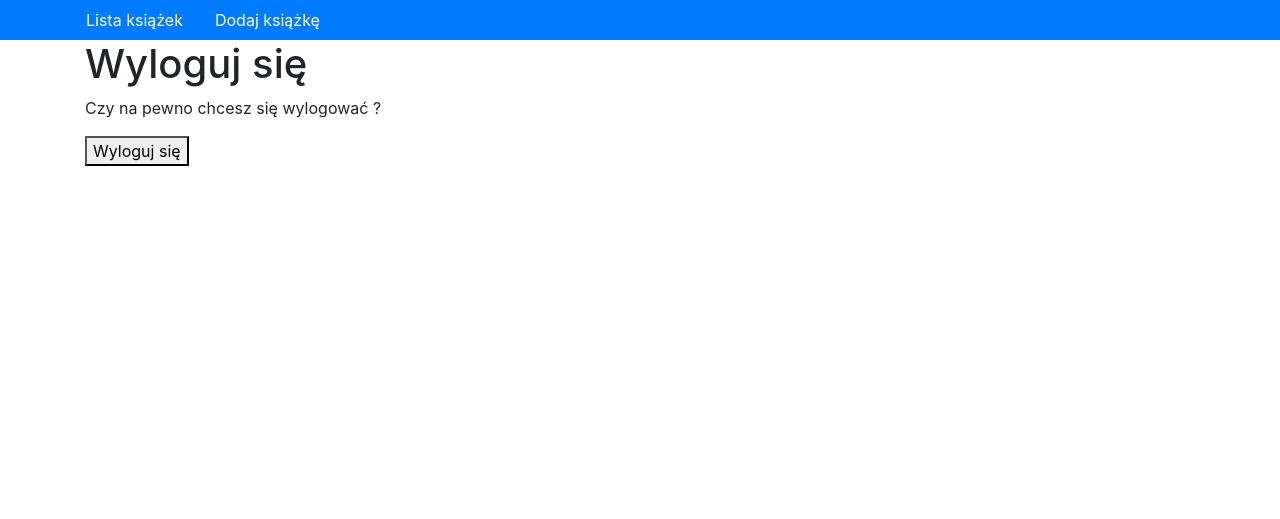
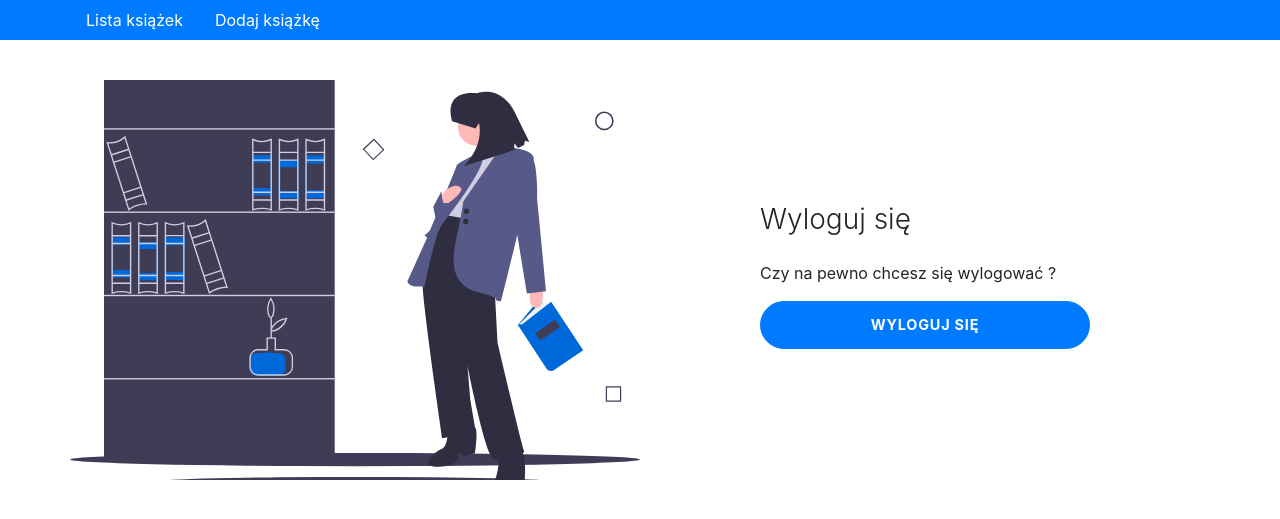
Before and after one commit to efefre/MyRental, a Django app: page /accounts/logout/ in a window 1280 px wide. Shown: the part 56-575 px from the top of the page. Run offline with Django 3.2, Linux system fonts and the light colour scheme; the visitor is signed in with stand-in values (Sample User, id 1); some libraries are stand-ins or nearby versions.

Commit message:
Update template: logout.html

```diff
--- a/myRental_root/templates/account/logout.html
+++ b/myRental_root/templates/account/logout.html
@@ -5,17 +5,32 @@
 {% block head_title %}{% trans "Sign Out" %}{% endblock %}
 
 {% block content %}
-<h1>{% trans "Sign Out" %}</h1>
 
-<p>{% trans 'Are you sure you want to sign out?' %}</p>
+<div class="container-fluid" id="login-page">
+  <div class="row no-gutter">
+    <div class="d-none d-md-flex col-md-4 col-lg-6 bg-image"></div>
+    <div class="col-md-8 col-lg-6">
+      <div class="login d-flex align-items-center py-5">
+        <div class="container">
+          <div class="row">
+            <div class="col-md-9 col-lg-8 mx-auto">
+              <h3 class="login-heading mb-4">{% trans "Sign Out" %}</h3>
+              <p>{% trans 'Are you sure you want to sign out?' %}</p>
+              <form method="post" action="{% url 'account_logout' %}">
+                {% csrf_token %}
+                {% if redirect_field_value %}
+                  <input type="hidden" name="{{ redirect_field_name }}" value="{{ redirect_field_value }}"/>
+                {% endif %}
 
-<form method="post" action="{% url 'account_logout' %}">
-  {% csrf_token %}
-  {% if redirect_field_value %}
-  <input type="hidden" name="{{ redirect_field_name }}" value="{{ redirect_field_value }}"/>
-  {% endif %}
-  <button type="submit">{% trans 'Sign Out' %}</button>
-</form>
+                <button class="btn btn-lg btn-primary btn-block btn-login text-uppercase font-weight-bold mb-2" type="submit">{% trans 'Sign Out' %}</button>
 
+              </form>
+            </div>
+          </div>
+        </div>
+      </div>
+    </div>
+  </div>
+</div>
 
 {% endblock %}
```
